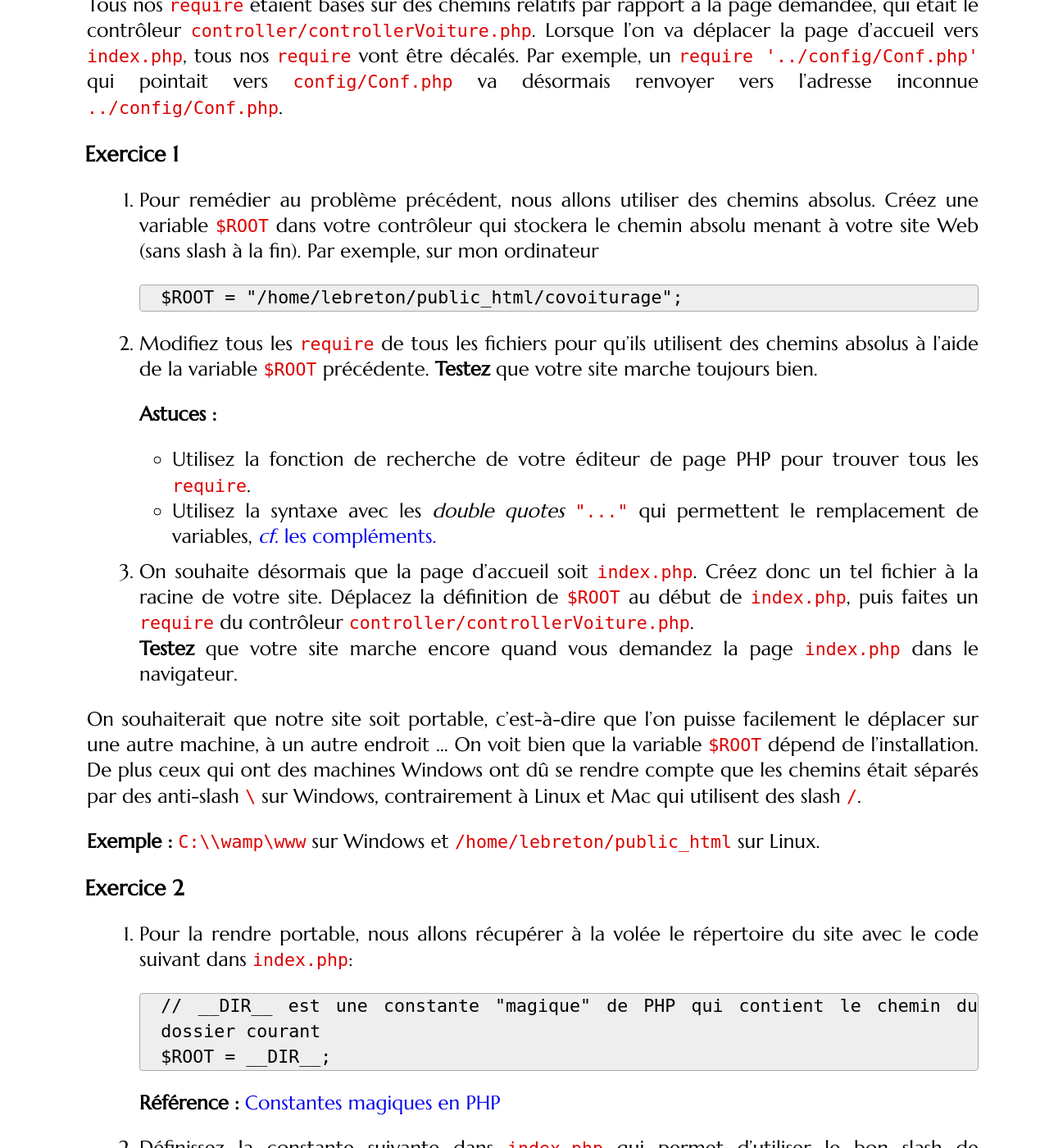
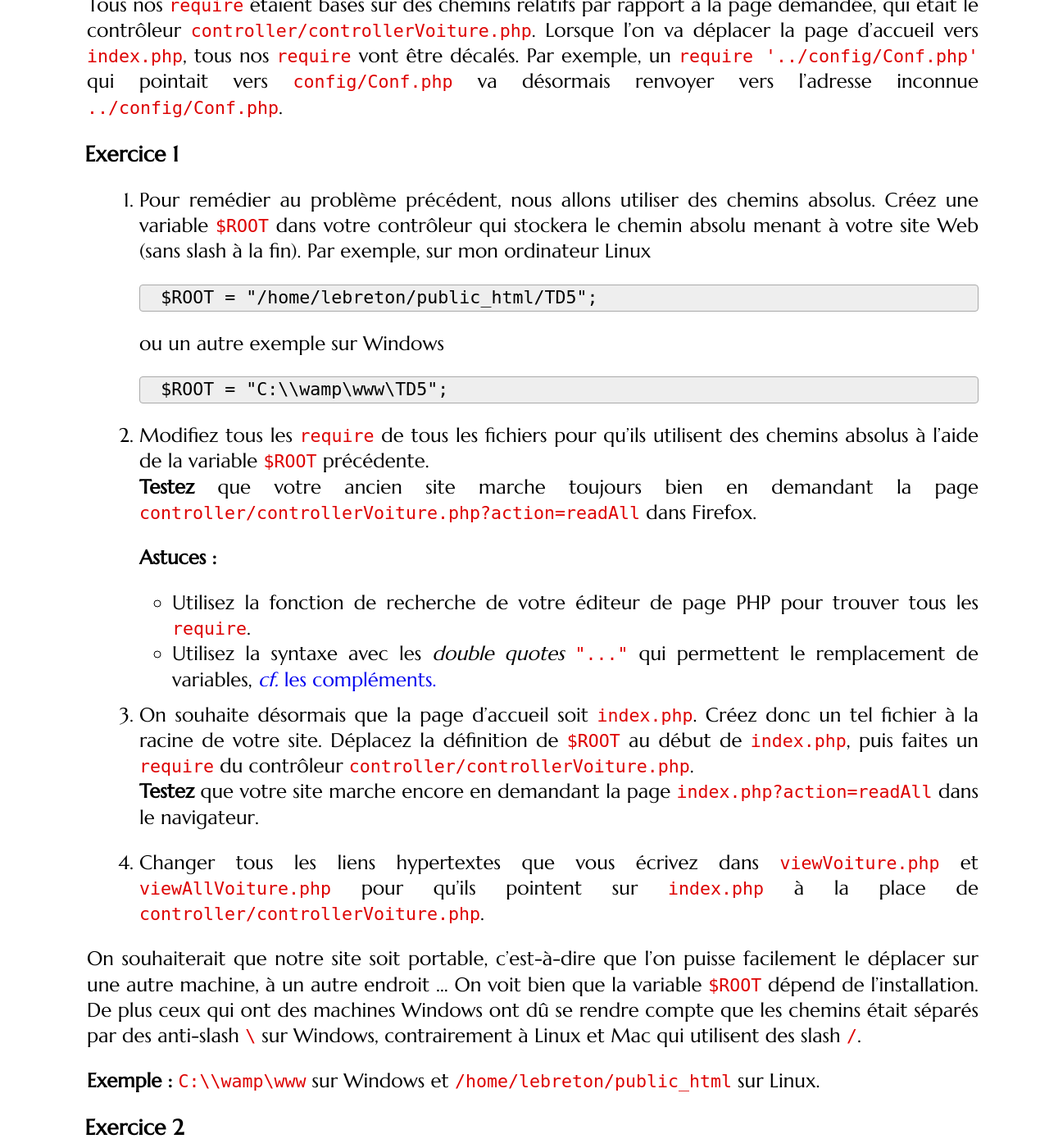
Before and after one commit to romainlebreton/R3.01-DeveloppementWeb, a Jekyll site: the page built from tutorials/tutorial5.md, in a window 1280 px wide and 1400 px high, scrolled down 1682 px. Shown: the whole window at 82% size. Built offline with Jekyll 4.4.1, drawn with Linux system fonts in a browser that asks for light colours; some web fonts are replaced; some of the changed text lies outside the part shown.

Commit message:
fix tut5

```diff
--- a/tutorials/tutorial5.md
+++ b/tutorials/tutorial5.md
@@ -38,13 +38,16 @@ interne du site Web ne doit pas être visible au client pour des raisons de
 clareté et sécurité. Nous allons déplacer la page d'entrée de notre site vers
 `index.php`.
 
+<!-- De plus, quand nous aurons plusieurs controlleurs, index.php nous permettra
+d'avoir une page de navigation unique -->
+
 <!-- Que fait un require, qu'est-ce qu'un chemin relatif, require d'un chemin
 relatif par rapport à quoi ? Script exécuté ? -->
 
 **Rappels :**
 
 * Que fait un `require` ?
-  Il fait un copier-coller du fichier indiqué ;
+  Il copie-colle le script du fichier indiqué à l'endroit du `require` ;
 * Qu'est-ce qu'un chemin relatif ?
   Il y a deux types de chemins : les chemins *absolus* (commençant par `/`)
   comme `/home/lebreton/public_html` partent du répertoire racine. Les chemins
@@ -97,17 +100,26 @@ vers l'adresse inconnue `../config/Conf.php`.
 
 1. Pour remédier au problème précédent, nous allons utiliser des chemins
    absolus. Créez une variable `$ROOT` dans votre contrôleur qui stockera le
-   chemin absolu menant à votre site Web (sans slash à la fin).  Par exemple,
-   sur mon ordinateur
+   chemin absolu menant à votre site Web (sans slash à la fin). Par exemple,
+   sur mon ordinateur Linux
 
    ~~~
-   $ROOT = "/home/lebreton/public_html/covoiturage";
+   $ROOT = "/home/lebreton/public_html/TD5";
    ~~~
    {:.php}
 
+   ou un autre exemple sur Windows
+
+   ~~~
+   $ROOT = "C:\\wamp\www\TD5";
+   ~~~
+   {:.php}
+
+
 2. Modifiez tous les `require` de tous les fichiers pour qu'ils utilisent des
-   chemins absolus à l'aide de la variable `$ROOT` précédente. **Testez** que
-   votre site marche toujours bien.
+chemins absolus à l'aide de la variable `$ROOT` précédente.
+**Testez** que votre ancien site marche toujours bien en demandant la page
+`controller/controllerVoiture.php?action=readAll` dans Firefox.
 
    **Astuces :**
 
@@ -117,12 +129,22 @@ vers l'adresse inconnue `../config/Conf.php`.
      remplacement de variables,
      [*cf.* les compléments.]({{site.baseurl}}/assets/tut2-complement.html#les-chanes-de-caractres)
 
+   <!-- **Erreurs classiques :** -->
+   <!-- * Utiliser des *simple quotes* `'...'` dans l'adresse des fichiers : la variable -->
+   <!-- `$ROOT` n'est pas remplacée. -->
+   <!-- * Appeler la page `index.php` sans action dans Firefox ; il faut demander une -->
+   <!--   action comme par exemple `readAll` pour que le site marche (pour l'instant). -->
+
 3. On souhaite désormais que la page d'accueil soit `index.php`. Créez donc un
    tel fichier à la racine de votre site. Déplacez la définition de `$ROOT` au
    début de `index.php`, puis faites un `require` du contrôleur
    `controller/controllerVoiture.php`.
-   **Testez** que votre site marche encore quand vous demandez la page
-   `index.php` dans le navigateur.
+   **Testez** que votre site marche encore en demandant la page
+   `index.php?action=readAll` dans le navigateur.
+
+4. Changer tous les liens hypertextes que vous écrivez dans `viewVoiture.php` et
+   `viewAllVoiture.php` pour qu'ils pointent sur `index.php` à la place de
+   `controller/controllerVoiture.php`.
 
 </div>
 
```
Also changed, not shown: other parts of tutorials/tutorial5.md (+1 -1 lines).
